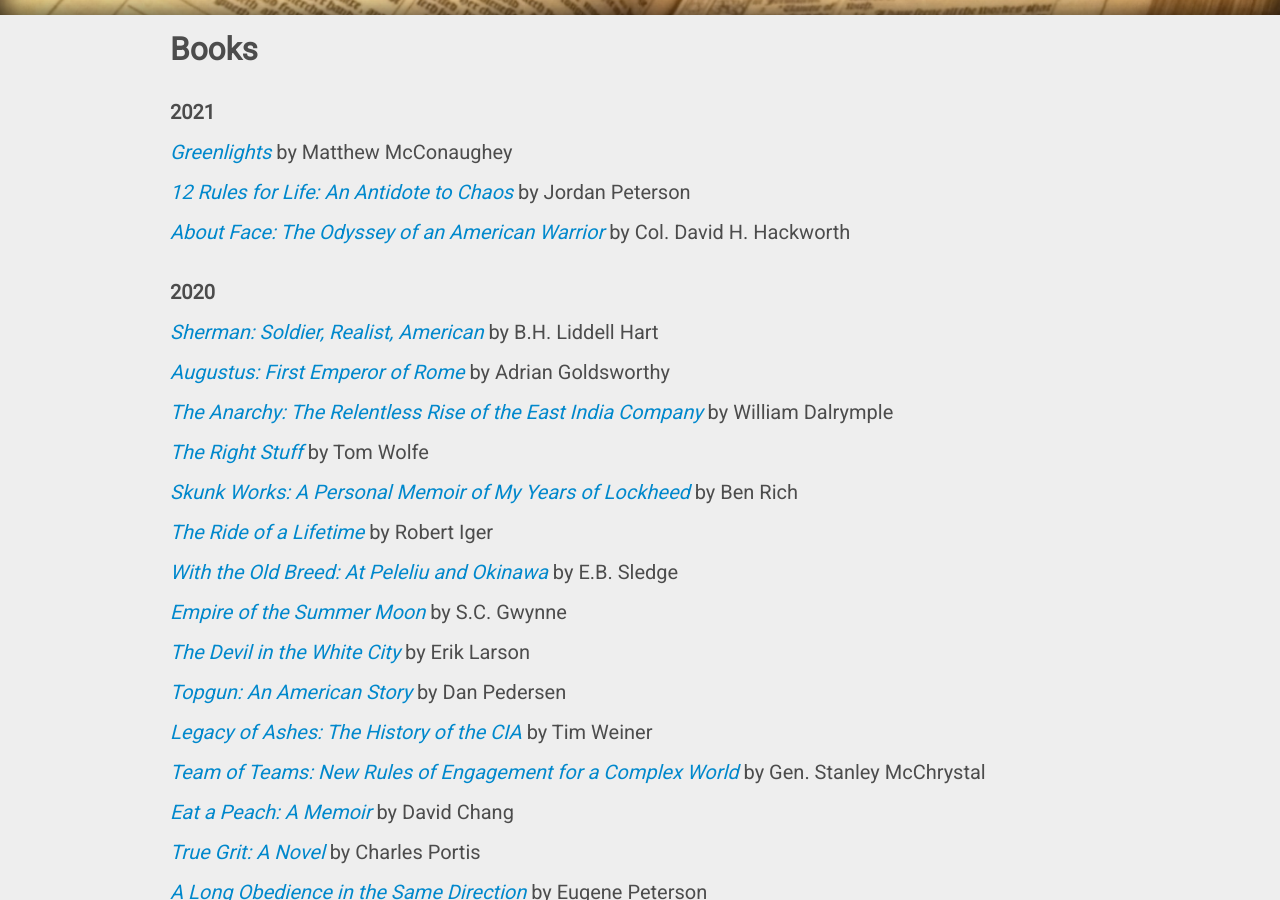
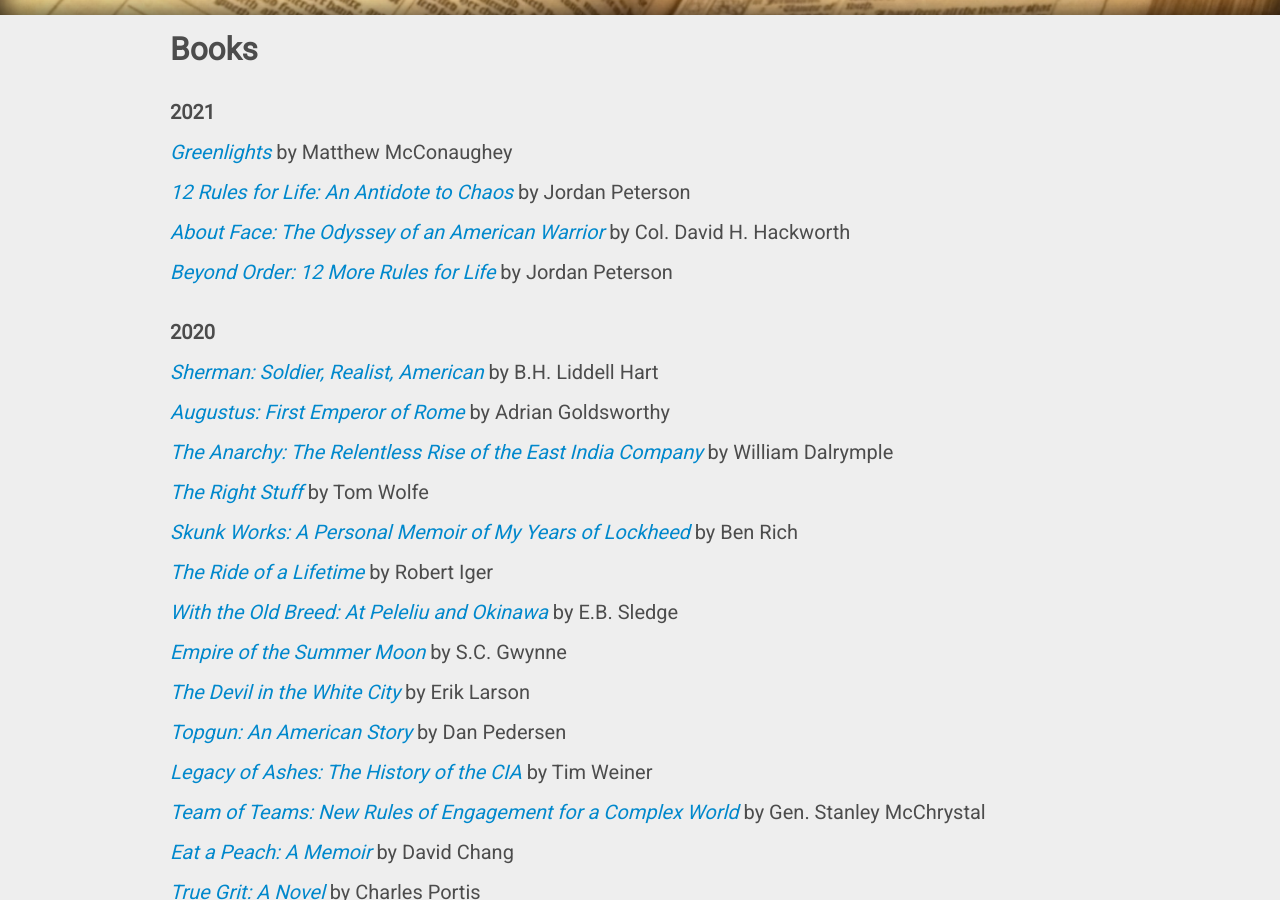
Before and after one commit to speric/speric.github.com, a Jekyll site: the page built from books/index.html, in a window 1280 px wide and 900 px high, scrolled down 309 px. Built offline with Jekyll 4.4.1, drawn with Linux system fonts in a browser that asks for light colours; some web fonts are replaced; comment, search, counter and statistics services are not loaded.

Commit message:
Add Peterson book

```diff
--- a/books/index.html
+++ b/books/index.html
@@ -14,6 +14,7 @@
   <p><i><a href="https://greenlights.com/">Greenlights</a></i> by Matthew McConaughey</p>
   <p><i><a href="https://www.jordanbpeterson.com/12-rules-for-life/">12 Rules for Life: An Antidote to Chaos</a></i> by Jordan Peterson</p>
   <p><i><a href="https://www.amazon.com/About-Face-Odyssey-American-Warrior/dp/0671695347">About Face: The Odyssey of an American Warrior</a></i> by Col. David H. Hackworth</p>
+  <p><i><a href="https://www.jordanbpeterson.com/beyond-order-12-more-rules-for-life/">Beyond Order: 12 More Rules for Life</a></i> by Jordan Peterson</p>
 
   <br/>
 
```
